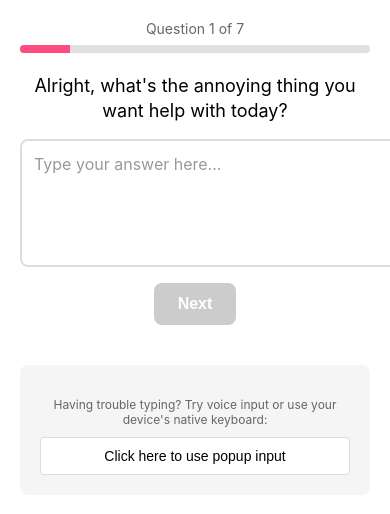
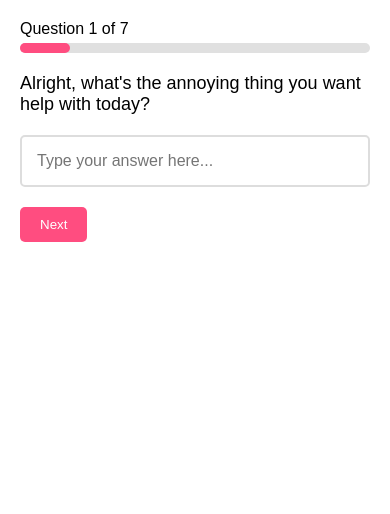
Before and after one commit to hannahrose11/izzy-form, a React (Create React App) app: page / in a window 390 px wide. Shown: the top 514 px of the page. Built offline with nearby package versions, Linux system fonts and the light colour scheme.

Commit message:
Simplify input handling to fix mobile backwards typing

```diff
--- a/src/App.js
+++ b/src/App.js
@@ -1,5 +1,4 @@
-import * as React from "react";
-import { useState, useRef, useEffect } from "react";
+import React, { useState } from "react";
 
 export default function App() {
   const questions = [
@@ -9,38 +8,20 @@ export default function App() {
     { id: "include", question: "What details, facts, or ideas absolutely need to be in there?" },
     { id: "avoid", question: "Anything you don't want it to say or sound like?" },
     { id: "format", question: "Are we making a list? An email? A short caption? A table? Something else?" },
-    { id: "context", question: "Where are you using this â€” like on social media, in a message, printed, or just for your own brain?" },
+    { id: "context", question: "Where are you using this ? like on social media, in a message, printed, or just for your own brain?" },
   ];
 
   const [step, setStep] = useState(0);
   const [answers, setAnswers] = useState({});
-  const [currentInput, setCurrentInput] = useState("");
   const [finalPrompt, setFinalPrompt] = useState("");
   const [loading, setLoading] = useState(false);
-  const [error, setError] = useState("");
-  const editableRef = useRef(null);
-
-  // Handle input changes for contenteditable
-  const handleInputChange = () => {
-    if (editableRef.current) {
-      setCurrentInput(editableRef.current.innerText);
-    }
-  };
-
-  // Update contenteditable when navigating
-  useEffect(() => {
-    if (editableRef.current) {
-      editableRef.current.innerText = currentInput;
-    }
-  }, [step, currentInput]);
 
   const handleNext = async () => {
-    try {
-      setError("");
+    const currentAnswer = document.getElementById("answer-input").value;
 
     const updatedAnswers = {
       ...answers,
-        [questions[step].id]: currentInput,
+      [questions[step].id]: currentAnswer,
     };
 
     setAnswers(updatedAnswers);
@@ -48,366 +29,100 @@ export default function App() {
     if (step === questions.length - 1) {
       setLoading(true);
 
-        const dataToSend = {
-          task: updatedAnswers.task || "",
-          audience: updatedAnswers.audience || "",
-          tone: updatedAnswers.tone || "",
-          include: updatedAnswers.include || "",
-          avoid: updatedAnswers.avoid || "",
-          format: updatedAnswers.format || "",
-          context: updatedAnswers.context || ""
-        };
-
+      try {
         const response = await fetch("https://eo61pxe93i0terz.m.pipedream.net", {
           method: "POST",
           headers: {
             "Content-Type": "application/json",
-            "Accept": "application/json",
           },
-          body: JSON.stringify(dataToSend),
+          body: JSON.stringify(updatedAnswers),
         });
 
         const responseText = await response.text();
-
-        if (responseText.includes("TASK: \nAUDIENCE: \nTONE:")) {
-          const debugPrompt = `
-DEBUG: Data not received by Pipedream. Here's what we tried to send:
-
-TASK: ${dataToSend.task}
-AUDIENCE: ${dataToSend.audience}
-TONE: ${dataToSend.tone}
-INCLUDE: ${dataToSend.include}
-AVOID: ${dataToSend.avoid}
-FORMAT: ${dataToSend.format}
-CONTEXT: ${dataToSend.context}`;
-          setFinalPrompt(debugPrompt);
-          return;
+        setFinalPrompt(responseText);
+      } catch (err) {
+        setFinalPrompt("Error generating prompt. Please try again.");
       }
 
-        let data;
-        try {
-          data = JSON.parse(responseText);
-        } catch (e) {
-          setFinalPrompt(responseText);
-          return;
-        }
-
-        if (data.finalPrompt) {
-          setFinalPrompt(data.finalPrompt);
-        } else if (data.body && data.body.finalPrompt) {
-          setFinalPrompt(data.body.finalPrompt);
-        } else {
-          setFinalPrompt(responseText);
-        }
+      setLoading(false);
     } else {
       setStep(step + 1);
-        setCurrentInput(answers[questions[step + 1]?.id] || "");
-      }
-    } catch (err) {
-      setError(`Error: ${err.message}`);
-    } finally {
-      setLoading(false);
+      document.getElementById("answer-input").value = answers[questions[step + 1]?.id] || "";
     }
   };
 
   const handleBack = () => {
     if (step > 0) {
-      const updatedAnswers = {
-        ...answers,
-        [questions[step].id]: currentInput,
-      };
-      setAnswers(updatedAnswers);
-
+      const currentAnswer = document.getElementById("answer-input").value;
+      setAnswers({...answers, [questions[step].id]: currentAnswer});
       setStep(step - 1);
-      setCurrentInput(updatedAnswers[questions[step - 1].id] || "");
+      setTimeout(() => {
+        document.getElementById("answer-input").value = answers[questions[step - 1].id] || "";
+      }, 10);
     }
   };
 
   const copyPrompt = () => {
-    // Create a temporary textarea to copy from
-    const textarea = document.createElement('textarea');
-    textarea.value = finalPrompt;
-    textarea.style.position = 'absolute';
-    textarea.style.left = '-9999px';
-    document.body.appendChild(textarea);
-
-    try {
-      textarea.select();
-      textarea.setSelectionRange(0, 99999); // For mobile devices
-      document.execCommand('copy');
-      alert("Prompt copied to clipboard!");
-    } catch (err) {
-      alert("Failed to copy. Please select and copy manually.");
-    }
-
-    document.body.removeChild(textarea);
+    navigator.clipboard.writeText(finalPrompt).then(() => alert("Copied!"));
   };
 
   const startOver = () => {
     setStep(0);
     setAnswers({});
-    setCurrentInput("");
     setFinalPrompt("");
-    setError("");
   };
 
-  const current = questions[step];
+  if (finalPrompt) {
+    return (
+      <div style={{ fontFamily: "Arial, sans-serif", maxWidth: "600px", margin: "0 auto", padding: "20px" }}>
+        <h2>Your prompt:</h2>
+        <div style={{ background: "#f0f0f0", padding: "15px", borderRadius: "5px", marginBottom: "20px" }}>
+          <pre style={{ whiteSpace: "pre-wrap", margin: 0 }}>{finalPrompt}</pre>
+        </div>
+        <button onClick={copyPrompt} style={{ marginRight: "10px", padding: "10px 20px" }}>Copy</button>
+        <button onClick={startOver} style={{ padding: "10px 20px" }}>Start Over</button>
+      </div>
+    );
+  }
 
   return (
-    <div style={{
-      fontFamily: "Inter, system-ui, sans-serif",
-      maxWidth: 600,
-      margin: "0 auto",
-      padding: "20px",
-      boxSizing: "border-box",
-    }}>
-      {error && (
-        <div style={{
-          background: "#fee",
-          color: "#c00",
-          padding: 12,
-          marginBottom: 20,
-          borderRadius: 8,
-          fontSize: 14
-        }}>
-          {error}
-        </div>
-      )}
-
-      {!finalPrompt ? (
-        <div>
-          <div style={{ marginBottom: 20 }}>
-            <div style={{ fontSize: 14, color: "#666", marginBottom: 8, textAlign: "center" }}>
-              Question {step + 1} of {questions.length}
-            </div>
-            <div style={{
-              width: "100%",
-              height: 8,
-              background: "#e0e0e0",
-              borderRadius: 4,
-              overflow: "hidden"
-            }}>
-              <div style={{
-                width: `${((step + 1) / questions.length) * 100}%`,
-                height: "100%",
-                background: "#FF4D80",
-                transition: "width 0.3s ease"
-              }} />
+    <div style={{ fontFamily: "Arial, sans-serif", maxWidth: "600px", margin: "0 auto", padding: "20px" }}>
+      <div style={{ marginBottom: "20px" }}>
+        <div>Question {step + 1} of {questions.length}</div>
+        <div style={{ width: "100%", height: "10px", background: "#e0e0e0", borderRadius: "5px", marginTop: "5px" }}>
+          <div style={{ width: `${((step + 1) / questions.length) * 100}%`, height: "100%", background: "#FF4D80", borderRadius: "5px" }} />
         </div>
       </div>
 
-          <p style={{ fontSize: 18, marginBottom: 16, textAlign: "center", lineHeight: 1.4 }}>
-            {current.question}
-          </p>
+      <p style={{ fontSize: "18px", marginBottom: "20px" }}>{questions[step].question}</p>
 
-          {/* ContentEditable div instead of textarea */}
-          <div
-            ref={editableRef}
-            contentEditable
-            onInput={handleInputChange}
+      <input
+        id="answer-input"
+        type="text"
+        placeholder="Type your answer here..."
         style={{
           width: "100%",
-              minHeight: "100px",
-              padding: "12px",
+          padding: "15px",
           fontSize: "16px",
-              borderRadius: "8px",
           border: "2px solid #ddd",
-              background: "#fff",
-              marginBottom: "16px",
-              lineHeight: "1.4",
-              outline: "none",
-              WebkitUserSelect: "text",
-              userSelect: "text",
-              WebkitTapHighlightColor: "transparent",
-              touchAction: "manipulation",
+          borderRadius: "5px",
+          marginBottom: "20px",
+          boxSizing: "border-box",
         }}
-            data-placeholder="Type your answer here..."
-            suppressContentEditableWarning={true}
       />
 
-          {/* CSS for placeholder */}
-          <style>{`
-            div[contenteditable]:empty:before {
-              content: attr(data-placeholder);
-              color: #999;
-            }
-          `}</style>
-
-          <div style={{ textAlign: "center" }}>
+      <div>
         {step > 0 && (
-              <button
-                onClick={handleBack}
-                style={{
-                  marginRight: 8,
-                  padding: "12px 24px",
-                  fontSize: "16px",
-                  borderRadius: "8px",
-                  border: "none",
-                  background: "#f0f0f0",
-                  color: "#333",
-                  fontWeight: "bold",
-                  cursor: "pointer",
-                }}
-              >
-                Back
-              </button>
+          <button onClick={handleBack} style={{ marginRight: "10px", padding: "10px 20px" }}>Back</button>
         )}
         <button
           onClick={handleNext}
-              disabled={!currentInput.trim() || loading}
-              style={{
-                padding: "12px 24px",
-                fontSize: "16px",
-                borderRadius: "8px",
-                border: "none",
-                background: currentInput.trim() ? "#FF4D80" : "#ccc",
-                color: "white",
-                fontWeight: "bold",
-                cursor: currentInput.trim() && !loading ? "pointer" : "not-allowed",
-              }}
+          disabled={loading}
+          style={{ padding: "10px 20px", background: "#FF4D80", color: "white", border: "none", borderRadius: "5px" }}
         >
-              {step === questions.length - 1 ? (loading ? "Generating..." : "Get My Prompt") : "Next"}
-            </button>
-          </div>
-
-          {/* Alternative: Button-based input for extreme cases */}
-          <div style={{ marginTop: 40, padding: 20, background: "#f5f5f5", borderRadius: 8 }}>
-            <p style={{ fontSize: 12, color: "#666", marginBottom: 10, textAlign: "center" }}>
-              Having trouble typing? Try voice input or use your device's native keyboard:
-            </p>
-            <button
-              onClick={() => {
-                const userInput = prompt(current.question);
-                if (userInput) {
-                  setCurrentInput(userInput);
-                  if (editableRef.current) {
-                    editableRef.current.innerText = userInput;
-                  }
-                }
-              }}
-              style={{
-                width: "100%",
-                padding: "10px",
-                fontSize: "14px",
-                background: "#fff",
-                border: "1px solid #ddd",
-                borderRadius: "4px",
-                cursor: "pointer",
-              }}
-            >
-              Click here to use popup input
+          {step === questions.length - 1 ? (loading ? "Loading..." : "Get Prompt") : "Next"}
         </button>
       </div>
     </div>
-      ) : (
-        <div>
-          <h2 style={{ fontSize: 20, marginBottom: 16, textAlign: "center" }}>
-            Here's your GPT-optimized prompt:
-          </h2>
-
-          {/* Make the prompt selectable for manual copying */}
-          <div style={{
-            background: "#f6f6f6",
-            padding: 16,
-            borderRadius: 8,
-            marginBottom: 16,
-            maxHeight: 400,
-            overflow: "auto",
-            WebkitUserSelect: "text",
-            userSelect: "text",
-          }}>
-            <pre style={{
-              whiteSpace: "pre-wrap",
-              margin: 0,
-              fontSize: 14,
-              lineHeight: 1.4,
-              fontFamily: "monospace",
-              WebkitUserSelect: "text",
-              userSelect: "text",
-            }}>
-              {finalPrompt}
-            </pre>
-          </div>
-
-          <div style={{ textAlign: "center", marginBottom: 16 }}>
-            <button
-              onClick={copyPrompt}
-              style={{
-                marginRight: 8,
-                padding: "12px 20px",
-                fontSize: "16px",
-                borderRadius: "8px",
-                border: "none",
-                background: "#00C2A8",
-                color: "white",
-                fontWeight: "bold",
-                cursor: "pointer",
-              }}
-            >
-              Copy Prompt
-            </button>
-            <button
-              onClick={startOver}
-              style={{
-                padding: "12px 20px",
-                fontSize: "16px",
-                borderRadius: "8px",
-                border: "none",
-                background: "#f0f0f0",
-                color: "#333",
-                fontWeight: "bold",
-                cursor: "pointer",
-              }}
-            >
-              Start Over
-            </button>
-          </div>
-
-          <div style={{ textAlign: "center" }}>
-            <p style={{ fontSize: 14, color: "#666", marginBottom: 8 }}>Open in:</p>
-            <a
-              href={`https://chat.openai.com/?model=gpt-4&prompt=${encodeURIComponent(finalPrompt)}`}
-              target="_blank"
-              rel="noopener noreferrer"
-              style={{
-                marginRight: 8,
-                color: "#FF4D80",
-                textDecoration: "none",
-                fontWeight: "bold"
-              }}
-            >
-              ChatGPT
-            </a>
-            <span style={{ margin: "0 4px", color: "#ccc" }}>â€¢</span>
-            <a
-              href="https://claude.ai"
-              target="_blank"
-              rel="noopener noreferrer"
-              style={{
-                marginRight: 8,
-                color: "#FF4D80",
-                textDecoration: "none",
-                fontWeight: "bold"
-              }}
-            >
-              Claude
-            </a>
-            <span style={{ margin: "0 4px", color: "#ccc" }}>â€¢</span>
-            <a
-              href="https://gemini.google.com"
-              target="_blank"
-              rel="noopener noreferrer"
-              style={{
-                color: "#FF4D80",
-                textDecoration: "none",
-                fontWeight: "bold"
-              }}
-            >
-              Gemini
-            </a>
-          </div>
-        </div>
-      )}
-    </div>
   );
 }
```
Lines whose indentation alone changed are shown as unchanged.
